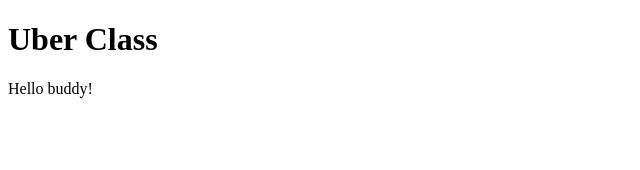
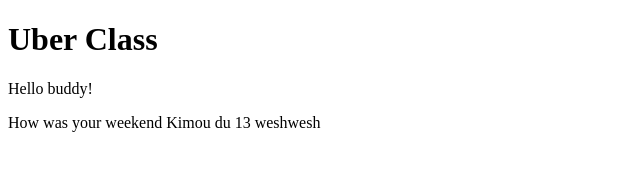
Before and after one commit to Erikaha/erikaha.github.io, a plain HTML site: page index.html in a window 1280 px wide. Shown: the whole page, without its empty margins (0-640 px from the left). Drawn offline with Linux system fonts and the light colour scheme.

Commit message:
Add another paragraph

```diff
--- a/index.html
+++ b/index.html
@@ -3,5 +3,6 @@
   <body>
   <h1> Uber Class </h1>
 <p> Hello buddy! </p>
+<p> How was your weekend Kimou du 13 weshwesh </p>
   </body>
 </html>
```
